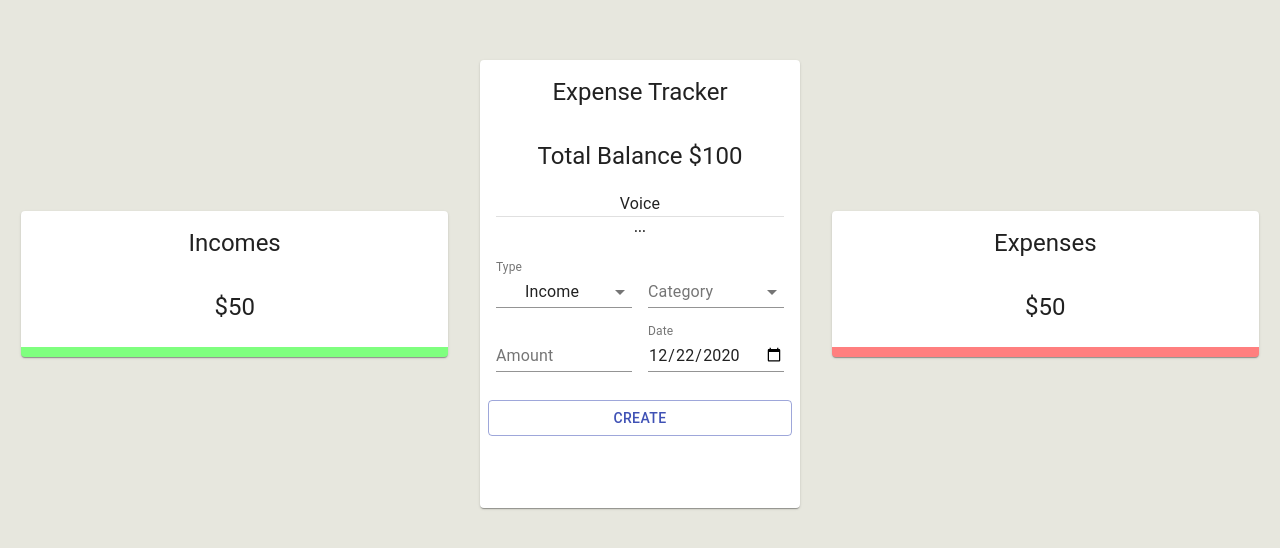
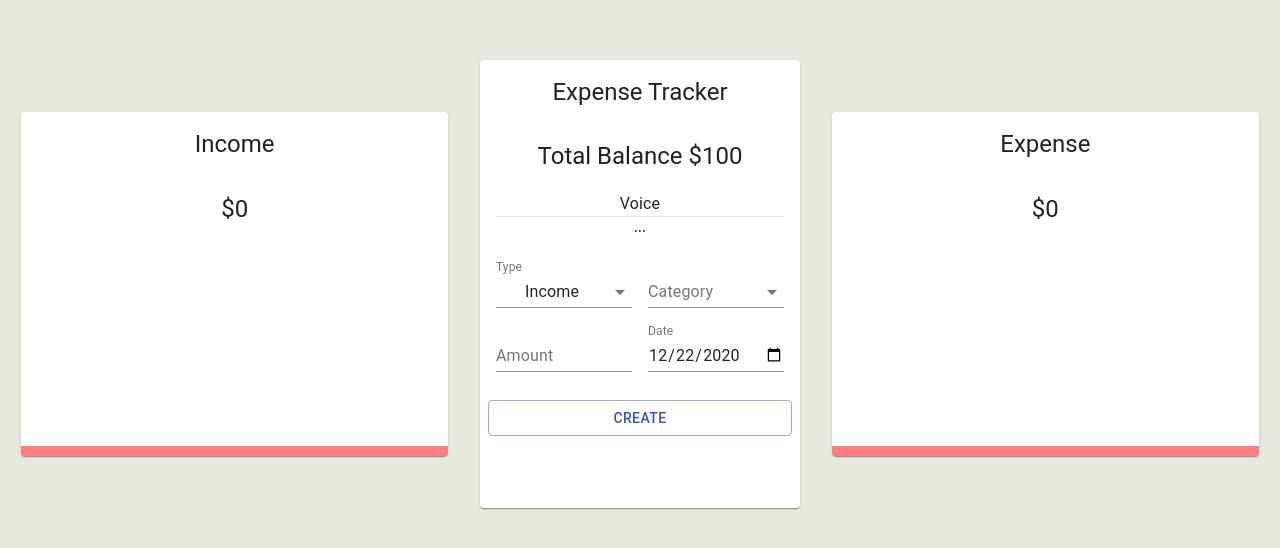
Before and after one commit to rabiulalam1/exprense-tracker-with-voice, a React (Create React App) app: page / in a window 1280 px wide. Shown: the part 116-664 px from the top of the page. Built offline with nearby package versions, Linux system fonts and the light colour scheme.

Commit message:
Added Custom Hook, Doughnut

```diff
--- a/src/App.js
+++ b/src/App.js
@@ -1,4 +1,4 @@
-//1:26:00
+//1:44:00
 
 import React from 'react';
 import './App.css';
@@ -16,13 +16,13 @@
     <div className="App">
       <Grid className={classes.grid} container spacing={0} alignItems="center" justify="center" style={{ height: '100vh' }}>
         <Grid item xs={12} sm={4}>
-          <Details title='Incomes'/>
+          <Details title='Income'/>
         </Grid>
         <Grid item xs={12} sm={3}>
           <Main />
         </Grid>
         <Grid item xs={12} sm={4}>
-          <Details title='Expenses' />
+          <Details title='Expense' />
         </Grid>
       </Grid>
     </div>
--- a/src/components/Details/Details.jsx
+++ b/src/components/Details/Details.jsx
@@ -1,17 +1,19 @@
 import React from 'react';
 import {Card, CardHeader, CardContent, Typography} from '@material-ui/core'
 import { Doughnut } from 'react-chartjs-2';
+import useTransactions from '../../useTransactions'
 
 import useStyles from './styles'
 
 function Details({ title }) {
     const classes = useStyles();
+    const {total, chartData} = useTransactions(title);
     return (
         <Card className={title === "Incomes" ? classes.income : classes.expense}>
             <CardHeader title={title}/>
             <CardContent>
-                <Typography variant="h5">$50</Typography>
-                {/* <Doughnut data="DATA" /> */}
+                <Typography variant="h5">${total}</Typography>
+                <Doughnut data={chartData} />
             </CardContent>
         </Card>
     )
--- a/src/components/Main/Form/Form.jsx
+++ b/src/components/Main/Form/Form.jsx
@@ -20,7 +20,6 @@
 
     const createTransaction = () => {
         const transaction = { ...formData, amount: Number(formData.amount), id: uuidv4() }
-        console.log(transaction)
         addTransaction(transaction)
         setFormData(initialState)
     }
--- /dev/null
+++ b/src/useTransactions.js
@@ -0,0 +1,34 @@
+import { useContext } from 'react';
+import { ExpenseTrackerContext } from './context/context'
+
+import { incomeCategories, expenseCategories, resetCategories } from './constants/categories'
+
+const useTransactions=(title) => {
+    // resetCategories();
+    const { transactions } = useContext(ExpenseTrackerContext)
+    const transactionPerType = transactions.filter((t) => t.type === title)
+    const total = transactionPerType.reduce((acc, currVal) => acc += currVal.amount, 0)
+    const categories = title === 'Income' ? incomeCategories : expenseCategories;
+
+    transactionPerType.forEach((t) => {
+        const category = categories.find((c) => c.type === t.category)
+
+        if (category) category.amount += t.amount;
+    })
+
+    const filteredCategories = categories.filter((c) => c.amount > 0)
+
+    const chartData = {
+        datasets: [
+            {
+                data: filteredCategories.map((c) => c.amount),
+                backgroundColor: filteredCategories.map((c) => c.color)
+            }
+        ],
+        labels : filteredCategories.map((c) => c.type)
+    }
+
+    return { total, chartData }
+}
+
+export default useTransactions
```
Also changed, not shown: 1 other file (tests, documents, lock files or other folders).
